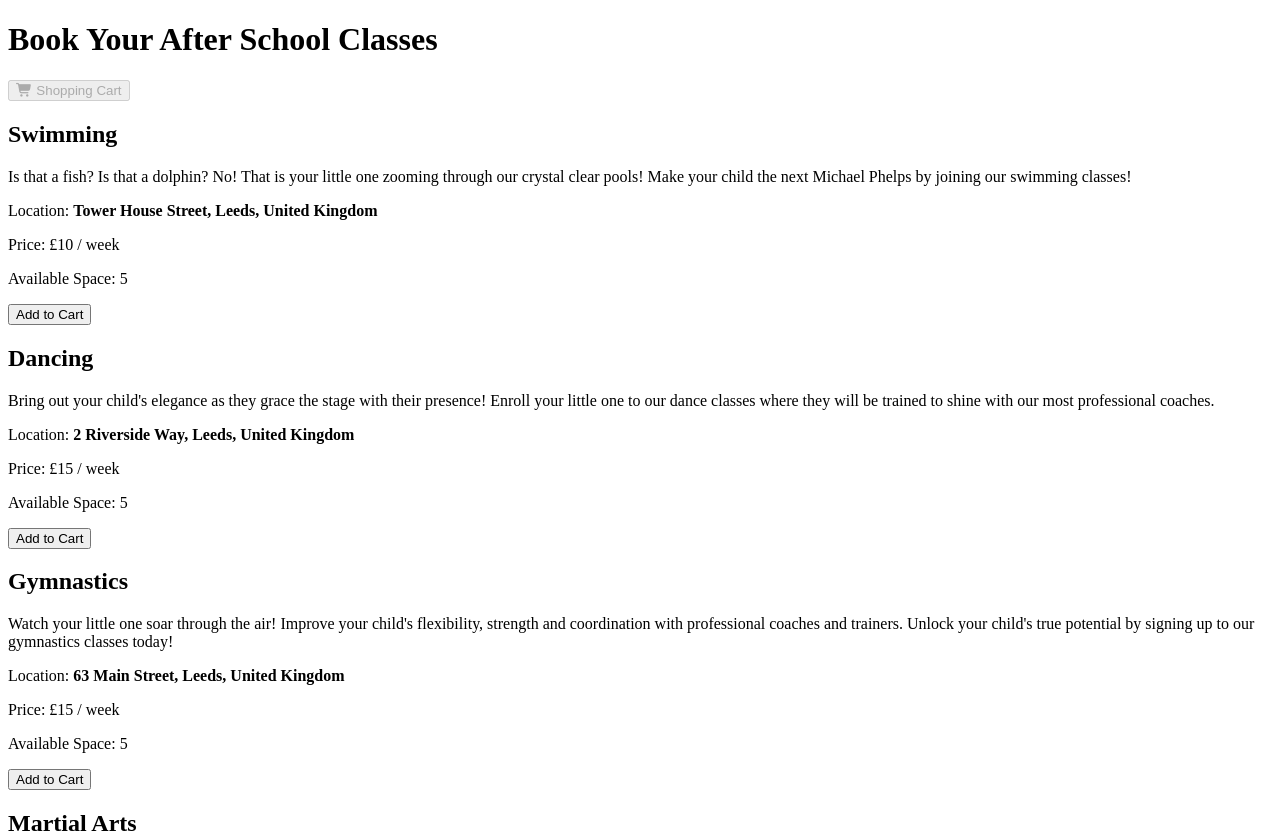
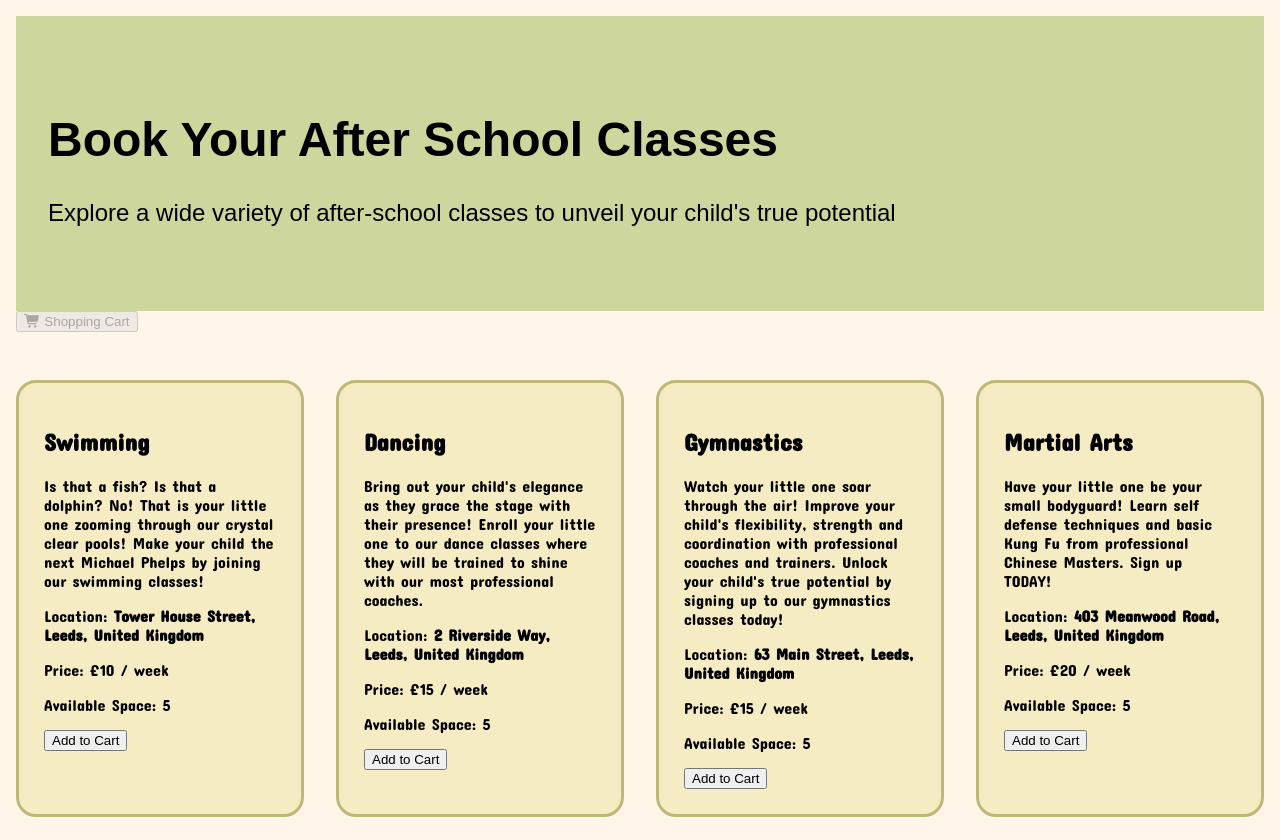
Before and after one commit to zimmal-adnan/CST3144_Coursework, a plain HTML site: page index.html in a window 1280 px wide. Shown: the top 840 px of the page. Drawn offline with nearby package versions, Linux system fonts and the light colour scheme; a web font is replaced by a local one.

Commit message:
Added CSS styling to header and main

```diff
--- /dev/null
+++ b/index.css
@@ -0,0 +1,59 @@
+body{
+    background-color: #FFF5E8;
+    padding: 1em;
+    margin: 0;
+}
+
+header h1{
+    font-family: "Sour Gummy", sans-serif;
+    font-optical-sizing: auto;
+    font-weight: 800;
+    font-style: normal;
+    font-size: 3em;
+}
+
+header h2{
+    font-family: "Sour Gummy", sans-serif;
+    font-style: normal;
+     font-weight: 500;
+    font-size: 1.5em;
+}
+
+main h2{
+    font-family: "Concert One", sans-serif;
+    font-weight: bold;
+    font-style: normal;
+    font-size: 1.5em;
+}
+
+p{
+    font-family: "Concert One", sans-serif;
+    font-weight: 400;
+    font-style: normal;
+}
+
+
+header{
+    margin: 0;
+    padding: 4em 2em;
+
+    background: #CCD69D;
+    background-size: cover;
+    background-position: center;
+    background-repeat: no-repeat;
+}
+
+.courseBox{
+    display: grid;
+    grid-template-columns: repeat(auto-fit, minmax(260px, 1fr));
+    gap: 2em;
+    max-width: 80em;
+    margin: 3em auto;
+}
+
+.courseCard{
+    background-color: #F6ECC3;
+    border: 0.2em solid #BFB978;
+    border-radius: 20px;
+    padding: 25px;
+}
--- a/index.html
+++ b/index.html
@@ -4,20 +4,31 @@
         <title>After School Classes</title>
         <script src="https://cdn.jsdelivr.net/npm/vue@2.7.16/dist/vue.js"></script>
         <link rel="stylesheet" href="https://cdnjs.cloudflare.com/ajax/libs/font-awesome/7.3.1/css/all.min.css" />
+
+        <link rel="preconnect" href="https://fonts.googleapis.com">
+        <link rel="preconnect" href="https://fonts.gstatic.com" crossorigin>
+        <link href="https://fonts.googleapis.com/css2?family=Cherry+Bomb+One&family=Coiny&family=Concert+One&family=Sour+Gummy:ital,wght@0,100..900;1,100..900&display=swap" rel="stylesheet">
+
+
+        <link rel="stylesheet" href="index.css">
     </head>
+
     <body>
         <div id = "app">
 
             <header>
                 <h1 v-text="sitename"></h1>
+                <h2 id = "subheading">Explore a wide variety of after-school classes to unveil your child's true potential</h2>
 
-                <button v-on:click="showCheckout" v-if="canCheckout">{{cartItemCount}}<span class = "fa-solid fa-cart-shopping"></span> Shopping Cart </button>
-                <button disabled = "disabled" v-else><span class = "fa-solid fa-cart-shopping"></span> Shopping Cart </button>
+
             </header>
 
             <main>
-                <div v-if="showCourse">
-                    <div v-for="course in courses">
+                <button v-on:click="showCheckout" v-if="canCheckout">{{cartItemCount}}<span class = "fa-solid fa-cart-shopping"></span> Shopping Cart </button>
+                <button disabled = "disabled" v-else><span class = "fa-solid fa-cart-shopping"></span> Shopping Cart </button>
+
+                <div v-if="showCourse" class = "courseBox">
+                    <div v-for="course in courses" class = "courseCard">
                         <h2 v-text="course.subject"></h2>
                         <p>{{course.description}}</p>
                         <p>Location: <span v-html="course.location"></span></p>
```
Also changed, not shown: images/green-banner.jpg (added), images/green-banner2.jpg (added).
